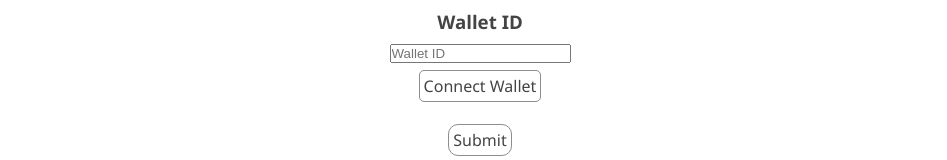
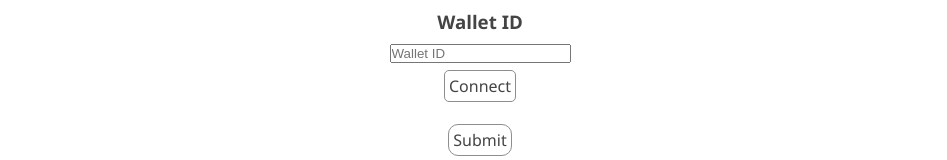
Before and after one commit to gitshreevatsa/meta_build, a Next.js app: page / in a window 1280 px wide. Shown: the part 454-614 px from the top of the page, without its empty margins (160-1107 px from the left). Built offline with nearby package versions, Linux system fonts and the light colour scheme.

Commit message:
wallet resolved

```diff
--- a/pages/index.js
+++ b/pages/index.js
@@ -81,6 +81,7 @@ export default function Home() {
 
       console.log("Connected", accounts[0]);
       setCurrentAccount(accounts[0]);
+      setWalletID(accounts[0]);
     } catch (error) {
       console.log(error);
     }
@@ -145,7 +146,7 @@ export default function Home() {
       </div>
       {!currentAccount && (
         <button id="submit" onClick={walletConnected}>
-          Connect Wallet
+          Connect
         </button>
       )}
       <div></div>
```
